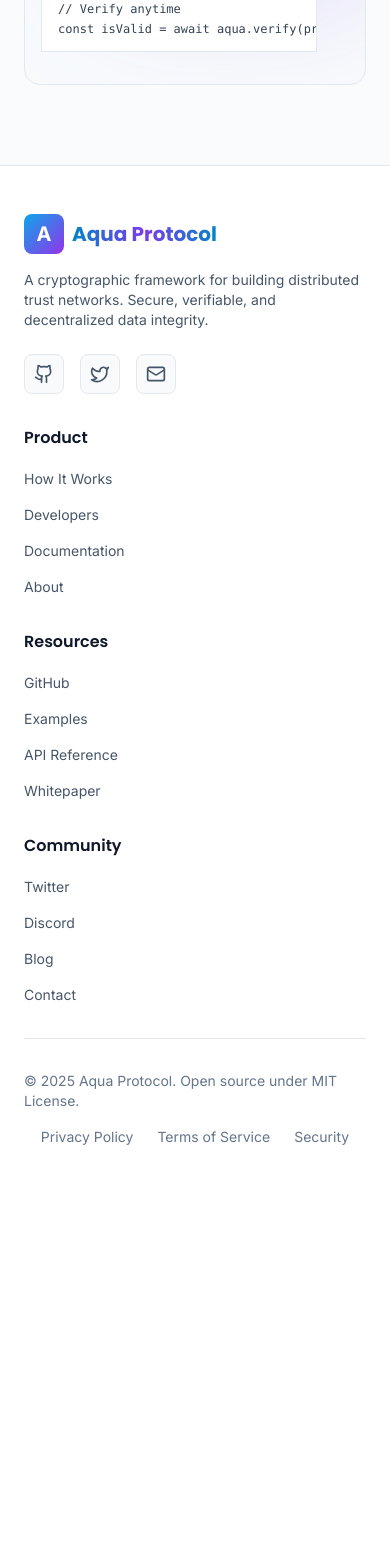
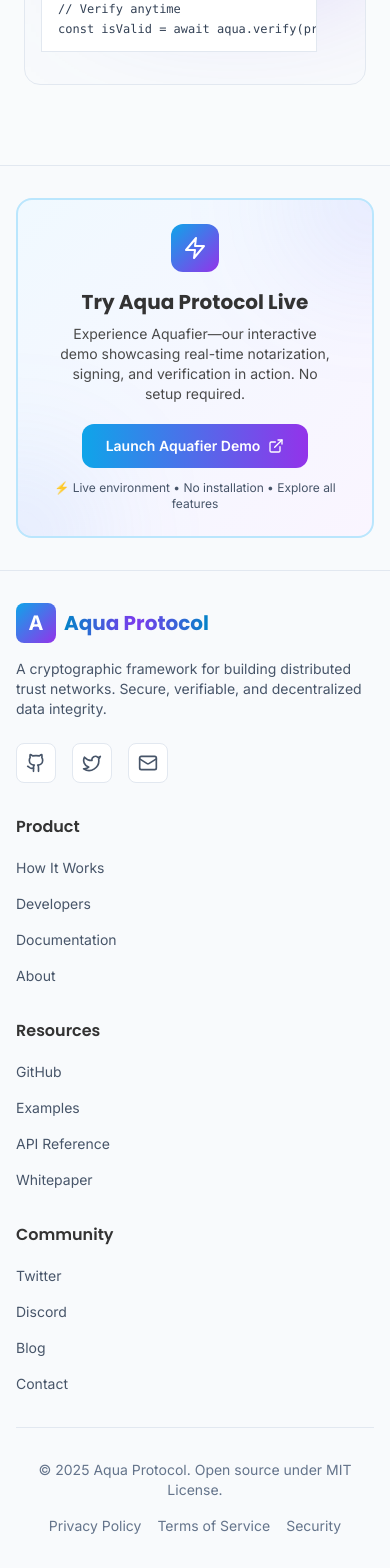
Before and after one commit to Emmanuel446/Aqua-protocol-redesign, a React (Vite) app: page / in a window 390 px wide. Shown: the part 5480-7048 px from the top of the page. Before the commit the page ends 6675 px from the top, so only its background shows below. Built offline with nearby package versions, Linux system fonts and the light colour scheme; the HTML template or start-up script is replaced by a standard one.

Commit message:
fixed color issue with dark/light theme mode for some heading texts throughout the site and added the aquafier link in the footer of each page

```diff
--- a/src/components/layout/Footer.jsx
+++ b/src/components/layout/Footer.jsx
@@ -1,6 +1,7 @@
 import React from 'react';
 import { Link } from 'react-router-dom';
-import { Github, Twitter, Mail } from 'lucide-react';
+import { Github, Twitter, Mail, Zap, ExternalLink } from 'lucide-react';
+import { motion } from 'framer-motion';
 
 const Footer = () => {
   const currentYear = new Date().getFullYear();
@@ -27,15 +28,68 @@
   };
 
   const socialLinks = [
-    { icon: Github, href: 'https://github.com/aqua-protocol', label: 'GitHub' },
-    { icon: Twitter, href: 'https://twitter.com/aquaprotocol', label: 'Twitter' },
-    { icon: Mail, href: 'mailto:hello@aqua-protocol.org', label: 'Email' },
+    { icon: Github, href: 'https://github.com', label: 'GitHub' },
+    { icon: Twitter, href: 'https://twitter.com', label: 'Twitter' },
+    { icon: Mail, href: 'mailto:hello@gmail.com', label: 'Email' },
   ];
 
   return (
-    <footer className="bg-slate-950 dark:bg-slate-950 light:bg-slate-50 border-t border-slate-800/50 dark:border-slate-800/50 light:border-slate-200 transition-colors">
-      <div className="container mx-auto px-6 py-12">
-        <div className="grid grid-cols-1 md:grid-cols-2 lg:grid-cols-5 gap-8 mb-8">
+    <footer className="bg-slate-50 dark:bg-slate-950 border-t border-slate-200 dark:border-slate-800/50 transition-colors">
+      {/* Aquafier Demo CTA Section */}
+      <div className="border-b border-slate-200 dark:border-slate-800/50">
+        <div className="container mx-auto px-4 sm:px-6 py-8 sm:py-10">
+          <motion.div
+            initial={{ opacity: 0, y: 20 }}
+            whileInView={{ opacity: 1, y: 0 }}
+            viewport={{ once: true }}
+            className="max-w-4xl mx-auto"
+          >
+            <div className="bg-gradient-to-br from-aqua-50 to-violet-50 dark:from-aqua-500/10 dark:to-violet-600/10 border-2 border-aqua-200 dark:border-aqua-500/30 rounded-2xl p-6 sm:p-8 md:p-10 text-center relative overflow-hidden"
+            >
+              {/* Background decoration */}
+              <div className="absolute top-0 right-0 w-32 h-32 sm:w-48 sm:h-48 bg-gradient-to-br from-aqua-400/20 to-violet-500/20 rounded-full blur-3xl -mr-16 -mt-16" />
+              <div className="absolute bottom-0 left-0 w-32 h-32 sm:w-48 sm:h-48 bg-gradient-to-tr from-violet-400/20 to-aqua-500/20 rounded-full blur-3xl -ml-16 -mb-16" />
+
+              <div className="relative z-10">
+                {/* Icon */}
+                <div className="inline-flex items-center justify-center w-12 h-12 sm:w-14 sm:h-14 rounded-xl bg-gradient-to-br from-aqua-500 to-violet-600 mb-4 sm:mb-5">
+                  <Zap className="w-6 h-6 sm:w-7 sm:h-7 text-white" />
+                </div>
+
+                {/* Heading */}
+                <h3 className="text-xl sm:text-2xl md:text-3xl font-display font-bold text-slate-900 dark:text-white mb-2 sm:mb-3">
+                  Try Aqua Protocol Live
+                </h3>
+
+                {/* Description */}
+                <p className="text-sm sm:text-base text-slate-700 dark:text-slate-300 mb-5 sm:mb-6 max-w-2xl mx-auto px-4">
+                  Experience Aquafier—our interactive demo showcasing real-time notarization, signing, and verification in action. No setup required.
+                </p>
+
+                {/* CTA Button */}
+                <a
+                  href="https://dev.inblock.io/"
+                  target="_blank"
+                  rel="noopener noreferrer"
+                  className="group inline-flex items-center justify-center space-x-2 px-6 py-3 sm:px-8 sm:py-4 rounded-xl bg-gradient-to-r from-aqua-500 to-violet-600 text-white font-semibold text-sm sm:text-base hover:shadow-xl hover:shadow-aqua-500/50 transition-all hover:scale-105 active:scale-95"
+                >
+                  <span>Launch Aquafier Demo</span>
+                  <ExternalLink className="w-4 h-4 sm:w-5 sm:h-5 group-hover:translate-x-1 transition-transform" />
+                </a>
+
+                {/* Small subtext */}
+                <p className="mt-3 sm:mt-4 text-xs text-slate-600 dark:text-slate-400">
+                  ⚡ Live environment • No installation • Explore all features
+                </p>
+              </div>
+            </div>
+          </motion.div>
+        </div>
+      </div>
+
+      {/* Original Footer Content */}
+      <div className="container mx-auto px-4 sm:px-6 py-8 sm:py-12">
+        <div className="grid grid-cols-1 sm:grid-cols-2 lg:grid-cols-5 gap-8 mb-8">
           {/* Brand Section */}
           <div className="lg:col-span-2">
             <Link to="/" className="flex items-center space-x-2 group mb-4">
@@ -46,7 +100,7 @@
                 Aqua Protocol
               </span>
             </Link>
-            <p className="text-slate-400 dark:text-slate-400 light:text-slate-600 text-sm mb-6 max-w-sm">
+            <p className="text-slate-600 dark:text-slate-400 text-sm mb-6 max-w-sm">
               A cryptographic framework for building distributed trust networks.
               Secure, verifiable, and decentralized data integrity.
             </p>
@@ -57,7 +111,7 @@
                   href={social.href}
                   target="_blank"
                   rel="noopener noreferrer"
-                  className="w-10 h-10 rounded-lg bg-slate-900 dark:bg-slate-900 light:bg-white border border-slate-800 dark:border-slate-800 light:border-slate-200 flex items-center justify-center text-slate-400 dark:text-slate-400 light:text-slate-600 hover:text-aqua-400 hover:border-aqua-500/50 transition-all"
+                  className="w-10 h-10 rounded-lg bg-white dark:bg-slate-900 border border-slate-200 dark:border-slate-800 flex items-center justify-center text-slate-600 dark:text-slate-400 hover:text-aqua-600 dark:hover:text-aqua-400 hover:border-aqua-500/50 transition-all"
                   aria-label={social.label}
                 >
                   <social.icon className="w-5 h-5" />
@@ -69,7 +123,7 @@
           {/* Links Sections */}
           {Object.entries(footerLinks).map(([category, links]) => (
             <div key={category}>
-              <h3 className="text-white dark:text-white light:text-slate-900 font-semibold mb-4">{category}</h3>
+              <h3 className="text-slate-900 dark:text-white font-semibold mb-4">{category}</h3>
               <ul className="space-y-3">
                 {links.map((link) => (
                   <li key={link.name}>
@@ -78,14 +132,14 @@
                         href={link.href}
                         target="_blank"
                         rel="noopener noreferrer"
-                        className="text-slate-400 dark:text-slate-400 light:text-slate-600 hover:text-aqua-400 text-sm transition-colors"
+                        className="text-slate-600 dark:text-slate-400 hover:text-aqua-600 dark:hover:text-aqua-400 text-sm transition-colors"
                       >
                         {link.name}
                       </a>
                     ) : (
                       <Link
                         to={link.path}
-                        className="text-slate-400 dark:text-slate-400 light:text-slate-600 hover:text-aqua-400 text-sm transition-colors"
+                        className="text-slate-600 dark:text-slate-400 hover:text-aqua-600 dark:hover:text-aqua-400 text-sm transition-colors"
                       >
                         {link.name}
                       </Link>
@@ -98,14 +152,14 @@
         </div>
 
         {/* Bottom Bar */}
-        <div className="pt-8 border-t border-slate-800/50 dark:border-slate-800/50 light:border-slate-200 flex flex-col md:flex-row justify-between items-center space-y-4 md:space-y-0">
-          <p className="text-slate-500 dark:text-slate-500 light:text-slate-600 text-sm">
+        <div className="pt-8 border-t border-slate-200 dark:border-slate-800/50 flex flex-col md:flex-row justify-between items-center space-y-4 md:space-y-0 text-center md:text-left">
+          <p className="text-slate-500 dark:text-slate-500 text-sm">
             © {currentYear} Aqua Protocol. Open source under MIT License.
           </p>
-          <div className="flex items-center space-x-6 text-sm text-slate-500 dark:text-slate-500 light:text-slate-600">
-            <a href="#" className="hover:text-aqua-400 transition-colors">Privacy Policy</a>
-            <a href="#" className="hover:text-aqua-400 transition-colors">Terms of Service</a>
-            <a href="#" className="hover:text-aqua-400 transition-colors">Security</a>
+          <div className="flex flex-wrap items-center justify-center gap-4 md:gap-6 text-sm text-slate-500 dark:text-slate-500">
+            <a href="#" className="hover:text-aqua-600 dark:hover:text-aqua-400 transition-colors">Privacy Policy</a>
+            <a href="#" className="hover:text-aqua-600 dark:hover:text-aqua-400 transition-colors">Terms of Service</a>
+            <a href="#" className="hover:text-aqua-600 dark:hover:text-aqua-400 transition-colors">Security</a>
           </div>
         </div>
       </div>
--- a/src/index.css
+++ b/src/index.css
@@ -104,6 +104,14 @@
 
 .light .text-slate-500 {
   color: #64748b !important;
+}
+
+.light .text-slate-700 {
+  color: #4a4a4a !important;
+}
+
+.light .text-slate-900 {
+  color: #333333 !important;
 }
 
 .light .text-white {
--- a/src/pages/Developers.jsx
+++ b/src/pages/Developers.jsx
@@ -299,7 +299,7 @@
               href="https://github.com/aqua-protocol"
               target="_blank"
               rel="noopener noreferrer"
-              className="w-full sm:w-auto px-6 sm:px-8 py-3 sm:py-4 rounded-xl bg-slate-800 border border-slate-700 text-white font-semibold hover:bg-slate-700 transition-all inline-flex items-center justify-center space-x-2"
+              className="w-full sm:w-auto px-6 sm:px-8 py-3 sm:py-4 rounded-xl bg-slate-800 border border-slate-700 text-slate-700 dark:text-slate-300 font-semibold hover:bg-slate-700 transition-all inline-flex items-center justify-center space-x-2"
             >
               <Github className="w-5 h-5" />
               <span>View on GitHub</span>
```
Also changed, not shown: src/pages/About.jsx (+4 -5 lines).
